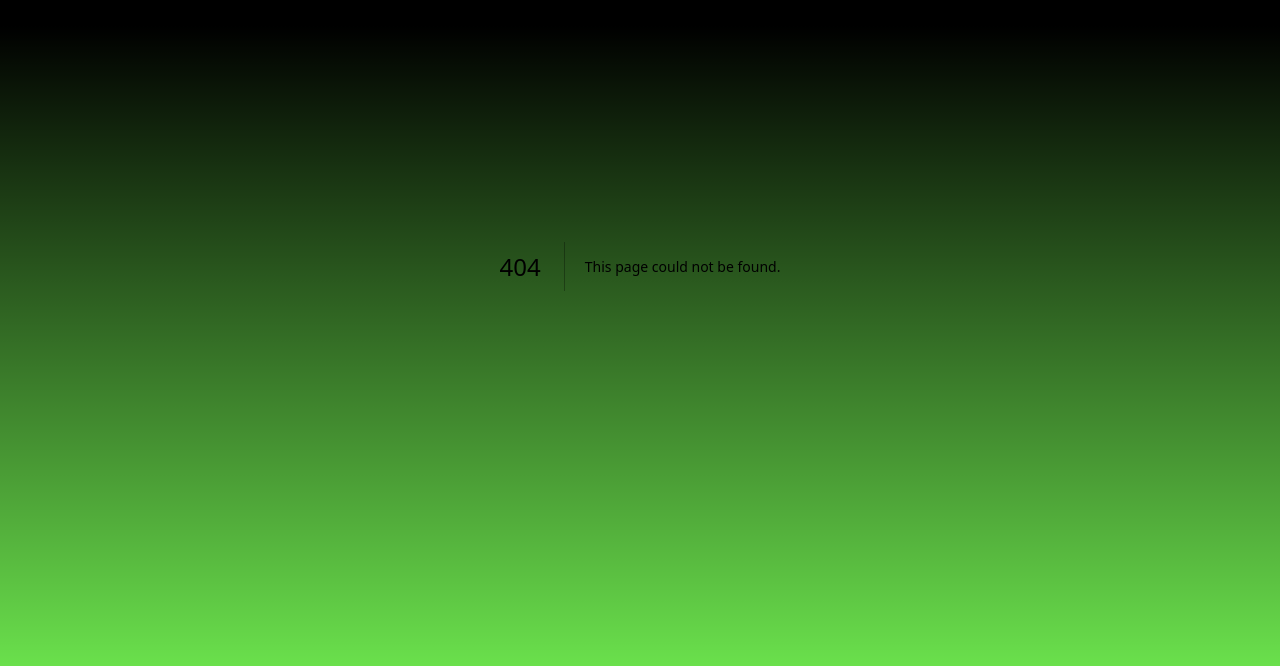
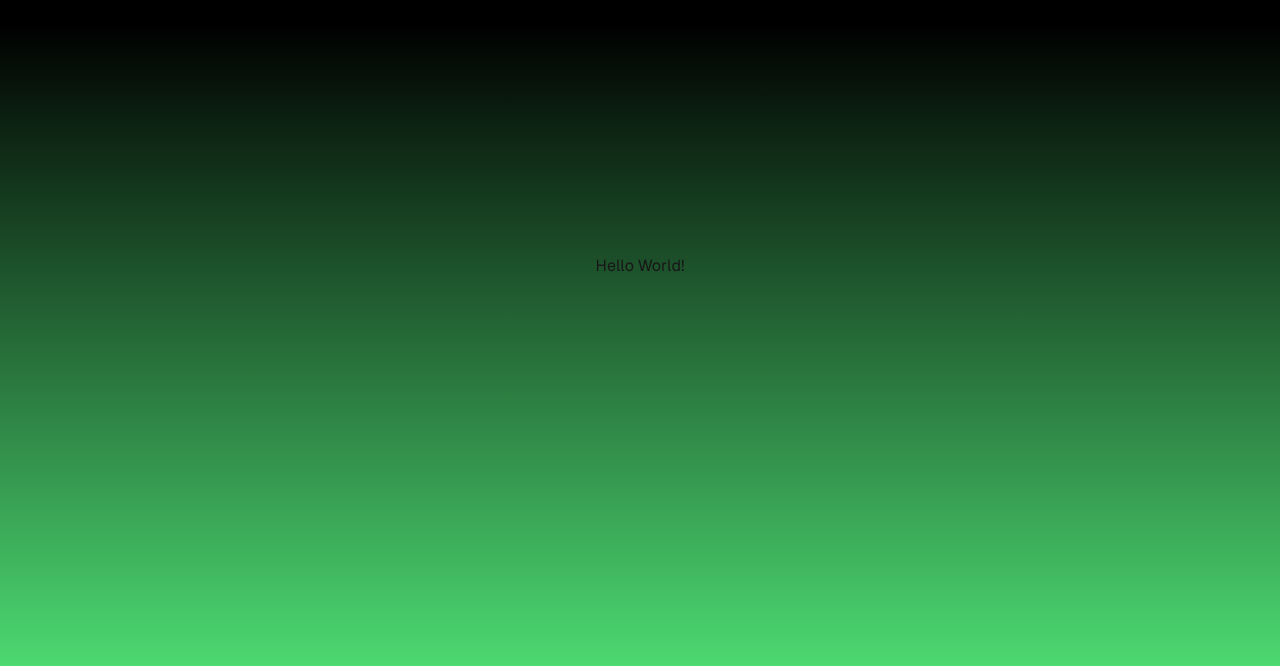
Before and after one commit to Axelph237/ddw-app, a Next.js app: page /games/1 in a window 1280 px wide. Before the commit this address had no page. Shown: the part 134-800 px from the top of the page. Built offline with nearby package versions, Linux system fonts and the light colour scheme.

Commit message:
Created: game route

```diff
--- /dev/null
+++ b/src/app/games/[gameId]/page.tsx
@@ -0,0 +1,10 @@
+import Button from "@/app/components/button.tsx";
+
+export default async function GamePage() {
+
+    return (
+        <div className='font-[family-name:var(--font-geist-sans)] w-screen h-screen flex flex-col items-center justify-center'>
+            Hello World!
+        </div>
+    )
+}
```
